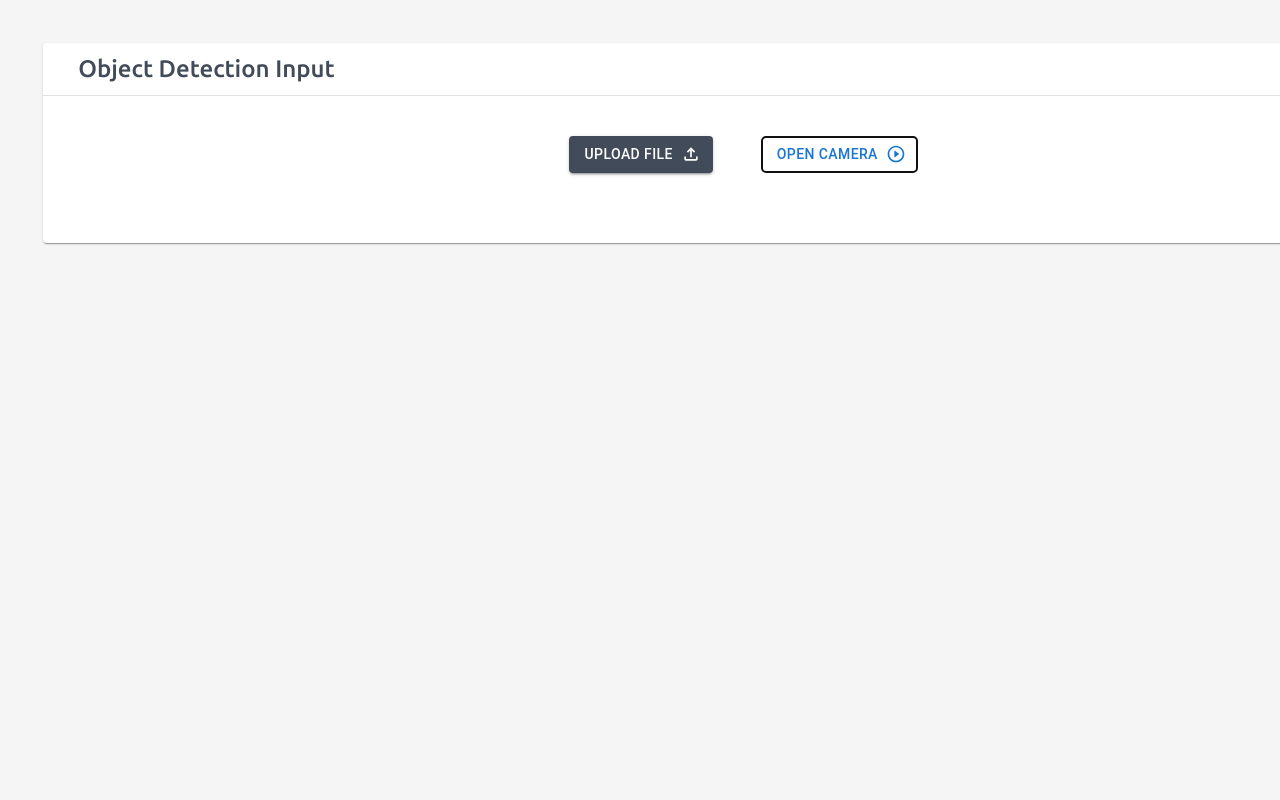
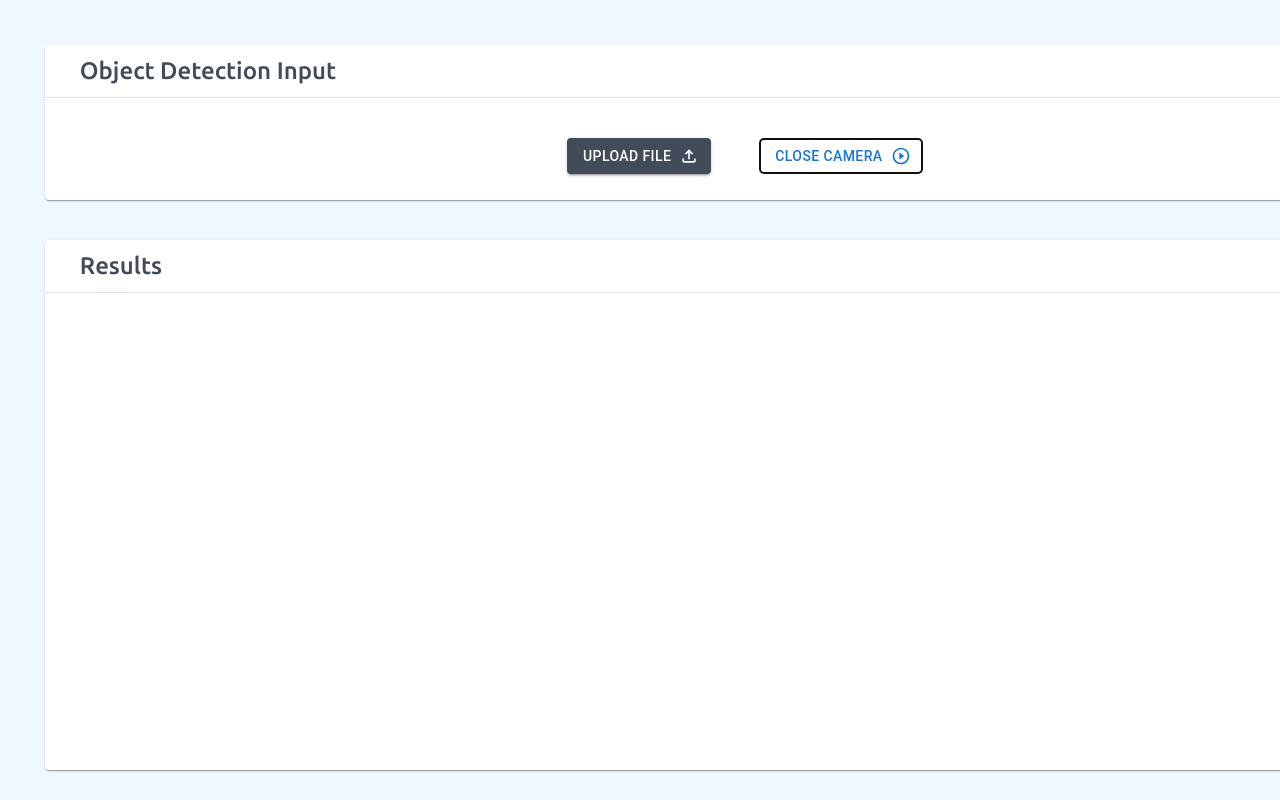
Before and after one commit to LauraMartinezO/object-detection-model, a React (Vite) app: page / in a window 1280 px wide. Both pictures are taken after a click on the button "OPEN CAMERA". Built offline with nearby package versions, Linux system fonts and the light colour scheme; no server answers.

Commit message:
Feat: Video and files are displayed

```diff
--- a/package.json
+++ b/package.json
@@ -15,7 +15,8 @@
     "@mui/icons-material": "^5.15.15",
     "@mui/material": "^5.15.15",
     "react": "^18.2.0",
-    "react-dom": "^18.2.0"
+    "react-dom": "^18.2.0",
+    "react-webcam": "^7.2.0"
   },
   "devDependencies": {
     "@types/react": "^18.2.66",
--- a/src/App.css
+++ b/src/App.css
@@ -4,16 +4,12 @@
   margin: 0 auto;
   padding: 0.7rem;
   text-align: center;
-  background-color: whitesmoke;
+  background-color: aliceblue;
   position: fixed;
 }
 
 .card {
   padding: 2em;
-}
-
-.container {
-  margin: 2em;
 }
 
 .container__title {
@@ -23,8 +19,3 @@
   font-weight: 500;
   margin-block: 8px
 }
-
-.buttonContainer__icon {
-  width: 24.98px;
-  height: 27px;
-}
--- a/src/App.tsx
+++ b/src/App.tsx
@@ -1,34 +1,43 @@
 import "./App.css";
 
-import { Button, Grid } from "@mui/material";
+import { Button, Grid, Box, CardMedia } from "@mui/material";
+import { useState, useRef } from "react";
 import {
   FileUploadOutlined,
   PlayCircleOutlineRounded,
 } from "@mui/icons-material";
-import { ChangeEvent } from "react";
 
 import CardComponent from "./components/CardComponent";
+import Webcam from "react-webcam";
 
 function App() {
-  const uploadFile = (e: ChangeEvent<HTMLInputElement>) => {
-    const file = e.target.files ? e.target.files[0] : null;
+  const [uploadedFile, setUploadedFile] = useState(null);
+  const [showWebcam, setShowWebcam] = useState(false);
+  const webcamRef = useRef(null);
+
+  const uploadFile = (event) => {
+    const file = event.target.files[0];
+    if (file) {
+      setUploadedFile(URL.createObjectURL(file));
+    }
     console.log("Archivo: ", file?.name);
   };
 
-  async function openCamera(e) {
-    e.preventDefault();
-    try {
-      const stream = await navigator.mediaDevices.getUserMedia({ video: true });
-      console.log("Stream prendida: ", stream);
-    } catch (error) {
-      console.error("Error al acceder a la cámara: ", error);
-    }
+  const openCamera = () => {
+    setShowWebcam(!showWebcam);
   }
 
   return (
-    <div className="container">
-      <CardComponent title="Object Detection Input">
-        <Grid container justifyContent="center" marginTop={5} columnSpacing={6}>
+    <Box sx={{ flexGrow: 1, margin: 4.2 }}>
+      <Grid container columns={1} rowGap={5}>
+        <Grid item xs={8}>
+          <CardComponent height={155} title="Object Detection Input">
+            <Grid
+              container
+              justifyContent="center"
+              marginTop={5}
+              columnSpacing={6}
+            >
               <Grid item>
                 <Button
                   variant="contained"
@@ -56,12 +65,43 @@ function App() {
                   onClick={openCamera}
                   endIcon={<PlayCircleOutlineRounded />}
                 >
-              Open camera
+                  {showWebcam ? "Close camera" : "Open camera"}
                 </Button>
               </Grid>
             </Grid>
           </CardComponent>
-    </div>
+        </Grid>
+
+        <Grid item xs={4}>
+          <CardComponent height={530} title="Results">
+            {showWebcam ? (
+              <Webcam
+                ref={webcamRef}
+                style={{
+                  width: "100%",
+                  height: "430px",
+                  margin: "1.5rem",
+                  objectFit: "contain",
+                }}
+              />
+            ) : (
+              uploadedFile && (
+                <CardMedia
+                  component="img"
+                  src={uploadedFile}
+                  style={{
+                    width: "100%",
+                    height: "430px",
+                    margin: "1.5rem",
+                    objectFit: "contain",
+                  }}
+                />
+              )
+            )}
+          </CardComponent>
+        </Grid>
+      </Grid>
+    </Box>
   );
 }
 
--- a/src/components/CardComponent.tsx
+++ b/src/components/CardComponent.tsx
@@ -2,9 +2,15 @@ import Divider from "@mui/material/Divider";
 import Card from "@mui/material/Card";
 import PropTypes from "prop-types";
 
-const CardComponent = ({ title, children  }) => {
+interface CardComponentProps {
+  title: string;
+  height: number;
+  children: React.ReactNode;
+}
+
+const CardComponent = ({ title, height, children }: CardComponentProps) => {
   return (
-    <Card sx={{ width: 1400, height: 200 }}>
+    <Card sx={{ width: 1400, height: height }}>
       <h2 className="container__title">{title}</h2>
       <Divider />
       <div>{children}</div>
```
Also changed, not shown: 1 other file (tests, documents, lock files or other folders). Lines whose indentation alone changed are shown as unchanged.
